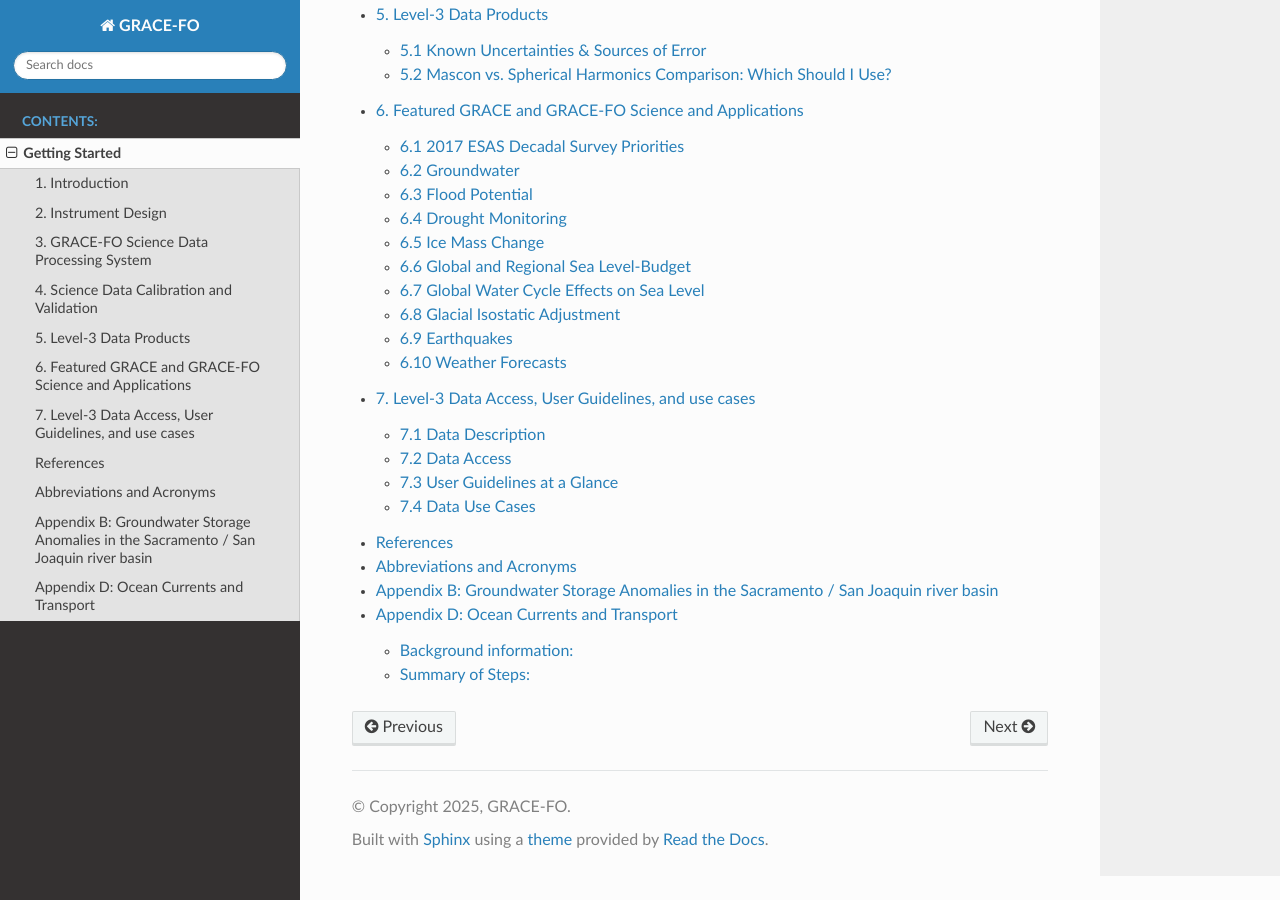
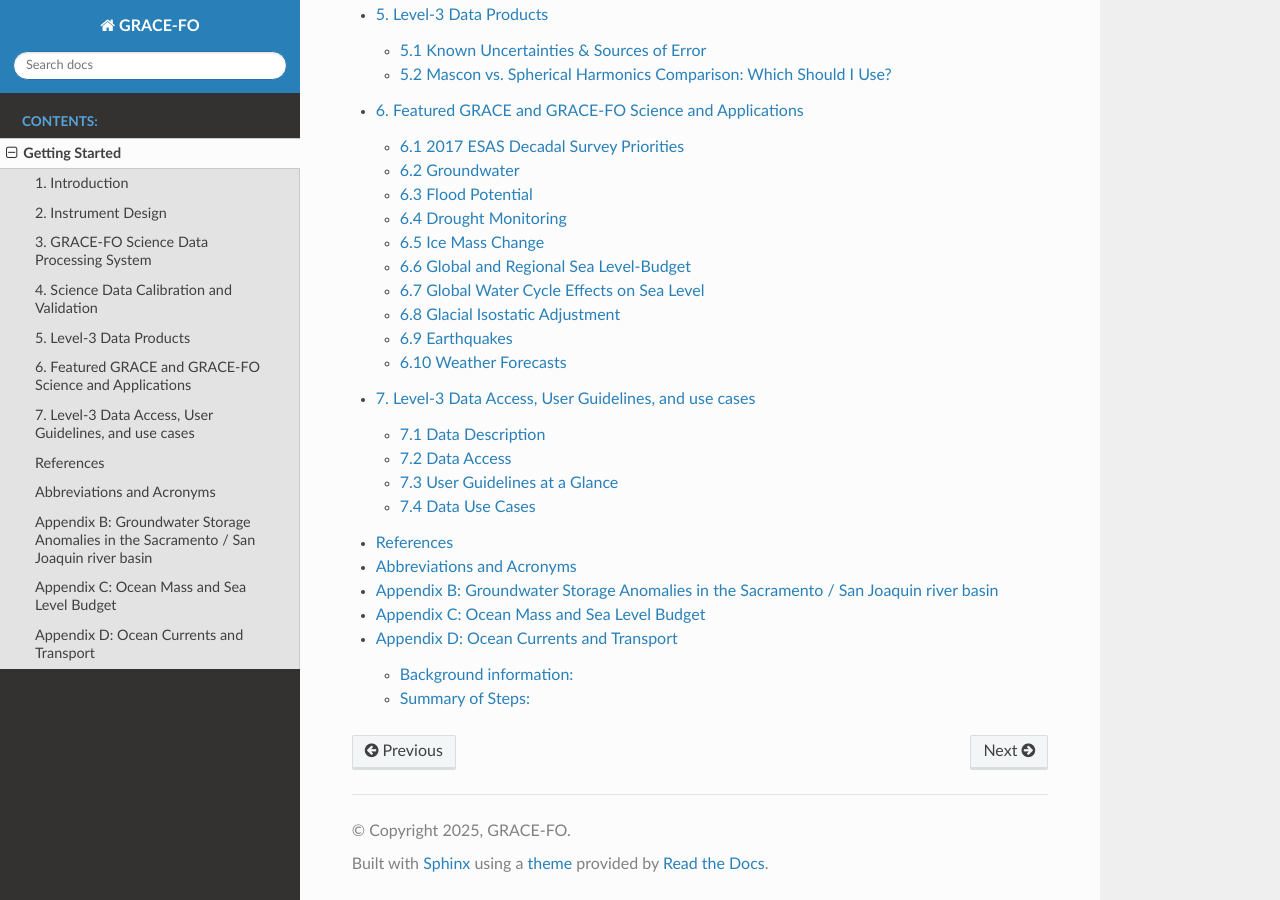
Before and after one commit to msikka09/GRACE-FO_L3_Handbook, a Sphinx documentation site: the page built from source/content.rst, in a window 1280 px wide and 900 px high, scrolled down 685 px. Built offline with Sphinx 7.4.7 and the Read the Docs theme 3.1.0, drawn with Linux system fonts in a browser that asks for light colours; some of the changed lines change nothing that is shown.

Commit message:
added appendix c

```diff
--- a/source/content.rst
+++ b/source/content.rst
@@ -17,4 +17,5 @@ This Handbook is designed to guide both experienced and beginner users in unders
    content/references.rst
    content/abbreviations.rst
    content/appendix_b.rst
+   content/appendix_c.rst
    content/appendix_d.rst
--- /dev/null
+++ b/source/content/appendix_c.rst
@@ -0,0 +1,82 @@
+############################################################################################
+Appendix C: Ocean Mass and Sea Level Budget
+############################################################################################
+
+**Step 1**
+
+
+a).	Download the Level-3 gridded Mascon Terrestrial Water Storage anomalies data from PODAAC website.
+
+b).	Land mask is available in the same mascon file
+
+c).	Non-tidal variability is corrected for by using the time variable background model known as Atmosphere and Ocean De-aliasing Level-1B (AOD1B) (see section 3.3.6). The AOD1B product contains four different sets of Stokes coefficients characterizing the disturbing potential caused by anomalous masses in atmosphere and ocean. In this example, we will use 'GAD', which is the monthly average of 'oba' coefficients representing ocean bottom pressure simulated forced by atmospheric surface pressure and other meteorological quantities from the lower boundary of the atmosphere. In this application, only the global ocean mean of GAD is required, which is provided in TN12 at https://podaac.jpl.nasa.gov/gravity/gracefo-documentation.
+
+d).	Download GIA-corrected Global Mean Sea Level (GMSL) time series data from sealevel.nasa.gov/ or directly access GMSL time series, called GMSL_TPJAOS_4.2_199209_201801.txt,  here: ftp://podaac.jpl.nasa.gov/allData/merged_alt/L2/TP_J1_OSTM/global_mean_sea_level/).
+
+   i).	Note that the Global Mean Sea Level (GMSL) data were produced by Brian Beckley from SGT, Inc. at NASA Goddard Space Flight Center and funded by NASA MEaSUREs. The GMSL was generated using the Integrated Multi-Mission Ocean Altimeter Data for Climate Research (http://podaac.jpl.nasa.gov/dataset/MERGED_TP_J1_OSTM_OST_ALL_V2)
+
+   ii). It combines Sea Surface Heights from TOPEX/Poseidon, Jason-1 and OSTM/Jason-2 with all biases and corrections applied and placed onto a georeferenced orbit. This creates a consistent data record throughout time, regardless of the instrument used.
+
+   iii). If you use these data in a publication, please cite: B. D. Beckley, N. P. Zelensky, S. A. Holmes, F. G. Lemoine, R. D. Ray, G. T. Mitchum, S. D. Desai & S. T. Brown, Assessment of the Jason-2 Extension to the TOPEX/Poseidon, Jason-1 Sea-Surface Height Time Series for Global Mean Sea Level Monitoring, Marine Geodesy, Vol 33, Suppl 1, 2010. DOI:10.1080/01490419.2010.491029.
+
+
+**Step 2**
+
+
+e). Apply Land mask to isolate the ocean in GRACE mascons.
+
+f).	Compute the global mean of each GRACE mascon observation and save the resulting time series as a table.
+
+g).	Remove the effect of atmospheric pressure by subtracting the GAD background model from the global mean GRACE mascons time series.
+
+h).	Obtain ocean mass anomalies by adjusting for the difference in ocean density versus freshwater density:
+
+   i). Fresh water density is about 997 kg/m³. Meanwhile, density of ocean water at the sea surface is about 1027 kg/m³. There are two main factors that make ocean water more or less dense than about 1027 kg/m³: the temperature of the water and the salinity of the water. Ocean water gets more dense as temperature goes down. Higher ocean salinity also makes the water more dense.
+
+   ii). In order to keep this use case simple, we will derive an estimate of ocean mass anomalies by multiplying the GAD-adjusted GRACE mass anomalies time series by a single constant of 1.03.
+
+
+i).	Plot the ocean mass anomalies data over time (Figure 3A).
+
+.. figure:: ../figures/fig3a_global_ocean_mass.png
+    :align: center
+    :alt: alternate text
+    :figclass: align-center
+
+Figure 3A. Global ocean mass  anomalies in equivalent sea level height from 2002 – 2016.
+
+
+**Step 3**
+
+j).	Derive global sea level anomalies with a baseline to match the baseline of GRACE mascon data (Jan. 1, 2004 – Dec. 31, 2009)
+
+   i). Subset the GIA-corrected global sea level altimetry data from Jan. 1, 2004 – Dec. 31, 2009.
+
+   ii).	Compute the mean value of the 2004 – 2009 subset of data.
+
+   iii).	Subtract the 2004 –2009 mean sea level value from each observation in the time series.
+
+   iv).	Convert the units from mm to cm by multiplying each observation by 0.1.
+
+
+k).	Plot the sea level anomalies derived from the previous step (Figure 3B).
+
+.. figure:: ../figures/fig3b_global_sea_mean.png
+    :align: center
+    :alt: alternate text
+    :figclass: align-center
+
+
+Figure 3B. Global mean sea level anomalies data from 2002 – 2016.
+
+l). Derive the component of the sea level budget that can be attributed to thermal expansion by subtracting the ocean mass anomalies time series from the global mean sea level anomalies time series.
+
+m). Produce a graph containing all three components: ocean height change attributed to thermal expansion, ocean mass anomalies and sea level anomalies from 2002-2016 (Figure 3C).
+
+
+.. figure:: ../figures/fig3c_ocean_height_change.png
+    :align: center
+    :alt: alternate text
+    :figclass: align-center
+
+Figure 3C. Component of ocean height change attributed to thermal expansion (Thermosteric) plotted with ocean mass anomalies and sea level anomalies from 2002-2016
```
